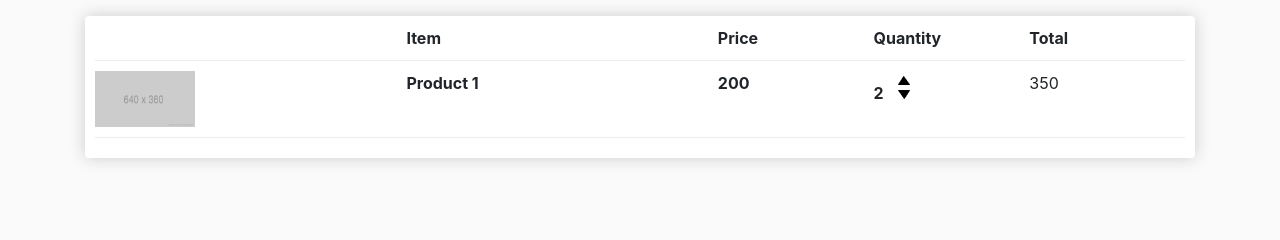
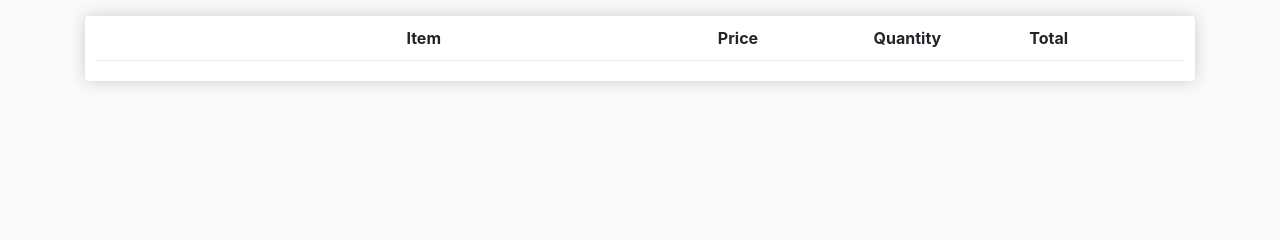
Before and after one commit to adityataksande/ecommerce, a Django app: page /cart/ in a window 1280 px wide. Shown: the part 270-510 px from the top of the page. Run offline with Django 3.2, Linux system fonts and the light colour scheme; some libraries are stand-ins or nearby versions.

Commit message:
updated models, cart

```diff
--- a/store/templates/store/cart.html
+++ b/store/templates/store/cart.html
@@ -30,23 +30,22 @@
                 <div style="flex: 1"><strong>Total</strong></div>
             </div>
 
+            {% for item in items %}
             <div class="cart-row">
-                <div style="flex: 2"><img class="row-image" src="{% static 'images/placeholder.png' %}" alt="placeholder"></div>
-                <div style="flex: 2"><strong>Product 1</strong></div>
-                <div style="flex: 1"><strong>200</strong></div>
+                <div style="flex: 2"><img class="row-image" src="{{item.product.imageURL}}" alt="placeholder"></div>
+                <div style="flex: 2"><strong>{{item.product.name}}</strong></div>
+                <div style="flex: 1"><strong>Rs{{item.product.price|floatformat:2}}</strong></div>
                 <div style="flex: 1">
-                    <p class="quantity">2</p>
+                    <p class="quantity">{{item.quantity}}</p>
                     <div class="quantity">
                         <img class="chg-quantity" src="{% static 'images/arrow-up.png' %}" alt="">
 
                         <img class="chg-quantity" src="{% static 'images/arrow-down.png' %}" alt="">
                     </div>
                 </div>
-                <div style="flex: 1">
-                    <p>350</p>
-                </div>
+                <div style="flex: 1">Rs {{item.get_total}}</div>
             </div>
-
+            {% endfor %}
         </div>
     </div>
 </div>
--- a/store/views.py
+++ b/store/views.py
@@ -10,9 +10,12 @@
 
     if request.user.is_authenticated:
         customer = request.user.customer
-        order, created = Order.objects.get_or_create(customer=customer)
-    context ={}
-    return render(request,'store/cart.html')
+        order, created = Order.objects.get_or_create(customer=customer, complete=False)
+        items = order.orderitem_set.all()
+    else:
+        items = []
+    context ={ 'items' :items }
+    return render(request,'store/cart.html',context)
 
 def checkout(request):
     context ={}
```
Also changed, not shown: store/models.py (+18 -0 lines).
